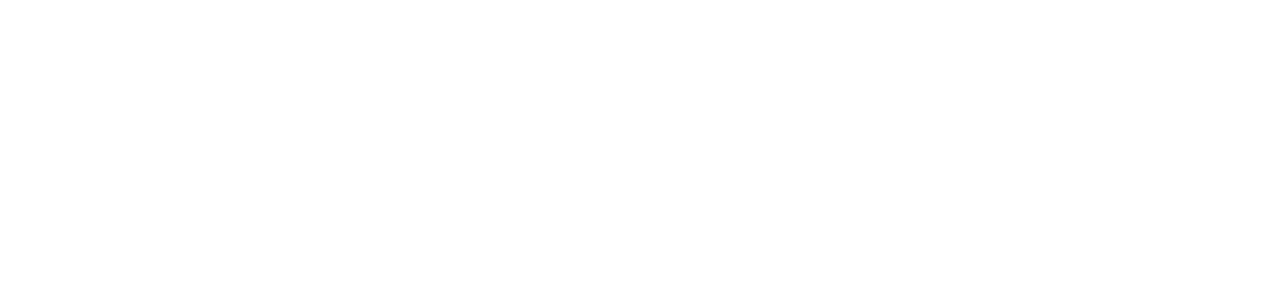
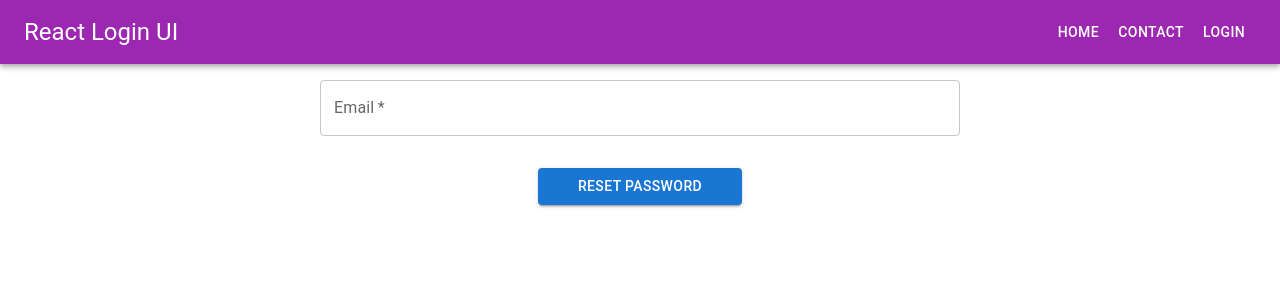
Before and after one commit to akshay98322/react-log-in-ui, a React (Create React App) app: page /sendpassresemail in a window 1280 px wide. Before the commit this address had no page. Shown: the top 300 px of the page. Built offline with nearby package versions, Linux system fonts and the light colour scheme.

Commit message:
Email sent ui added

```diff
--- a/src/App.js
+++ b/src/App.js
@@ -3,6 +3,7 @@
 import Layout from "./componenets/pages/Layout";
 import Contact from './componenets/pages/Contact';
 import LoginReg from './componenets/pages/auth/LoginReg';
+import SendPassResEmail from './componenets/pages/auth/SendPassResEmail';
 
 function App() {
   return (
@@ -13,6 +14,7 @@
         <Route index element={<Home/>} />
         <Route path='contact' element={<Contact/>} />
         <Route path='login' element={<LoginReg/>} />
+        <Route path='sendpassresemail' element={<SendPassResEmail/>} />
       </Route>
     </Routes>
     </BrowserRouter>
--- a/src/componenets/pages/auth/LoginReg.js
+++ b/src/componenets/pages/auth/LoginReg.js
@@ -1,4 +1,4 @@
-import {Grid, Card, Typography, Tabs, Tab,Box} from "@mui/material"
+import {Grid, Card, Tabs, Tab,Box} from "@mui/material"
 import { useState } from "react";
 import Login_pic from "../../../images/login.png"
 import UserLogin from "./UserLogin";
--- /dev/null
+++ b/src/componenets/pages/auth/SendPassResEmail.js
@@ -0,0 +1,42 @@
+import {Grid, TextField, Button, Box, Alert } from "@mui/material"
+import React, { useState } from 'react'
+import { NavLink, useNavigate } from "react-router-dom";
+
+function SendPassResEmail() {
+    const [error, setError] = useState({
+        status: false,
+        msg: "",
+        type: ""
+    });
+    // const navigate = useNavigate();
+    const handleSubmit = (e) => {
+        e.preventDefault();
+        const data = new FormData(e.currentTarget);
+        const actualData = {
+            email: data.get('email'),
+        };
+        if (actualData.email) {
+            setError({status: true, msg: "Email sent", type: "success"});
+            document.getElementById('pass-reset-form').reset();
+            // navigate('/');
+        } else {
+            setError({status: true, msg: "Please provide Email", type: "error"});
+        }
+
+    }
+  return (
+    <>
+    <Grid container justifyContent='center'>
+        <Grid item sm={6} xs={12}>
+            <Box component='form' noValidate id='pass-reset-form' onSubmit={handleSubmit}>
+                <TextField required fullWidth margin='normal' id='email' name='email' label='Email' type='email' />
+                <Box textAlign='center'><Button type='submit' variant='contained' sx={{mt: 3, mb: 2, px:5}}>Reset Password</Button></Box>
+                {error.status ? <Alert severity={error.type}>{error.msg}</Alert>: null}
+            </Box>
+        </Grid>
+    </Grid>
+    </>
+  )
+}
+
+export default SendPassResEmail
--- a/src/componenets/pages/auth/UserLogin.js
+++ b/src/componenets/pages/auth/UserLogin.js
@@ -31,7 +31,7 @@
         <TextField required fullWidth margin='normal' id='email' name='email' label='Email' type='email' />
         <TextField required fullWidth margin='normal' id='password' name='password' label='Password' type='password'/>
         <Box textAlign='center'><Button type='submit' variant='contained' sx={{mt: 3, mb: 2, px:5}}>Login</Button></Box>
-        <NavLink to='/'>Forgot Password ?</NavLink>
+        <NavLink to='/sendpassresemail'>Forgot Password ?</NavLink>
         {error.status ? <Alert severity={error.type}>{error.msg}</Alert>: null}
     </Box>
     </>
--- a/src/componenets/pages/auth/UserRegistration.js
+++ b/src/componenets/pages/auth/UserRegistration.js
@@ -8,7 +8,7 @@
         msg: "",
         type: ""
     });
-    const navigate = useNavigate();
+    // const navigate = useNavigate();
     const handleSubmit = (e) => {
         e.preventDefault();
         const data = new FormData(e.currentTarget);
```
